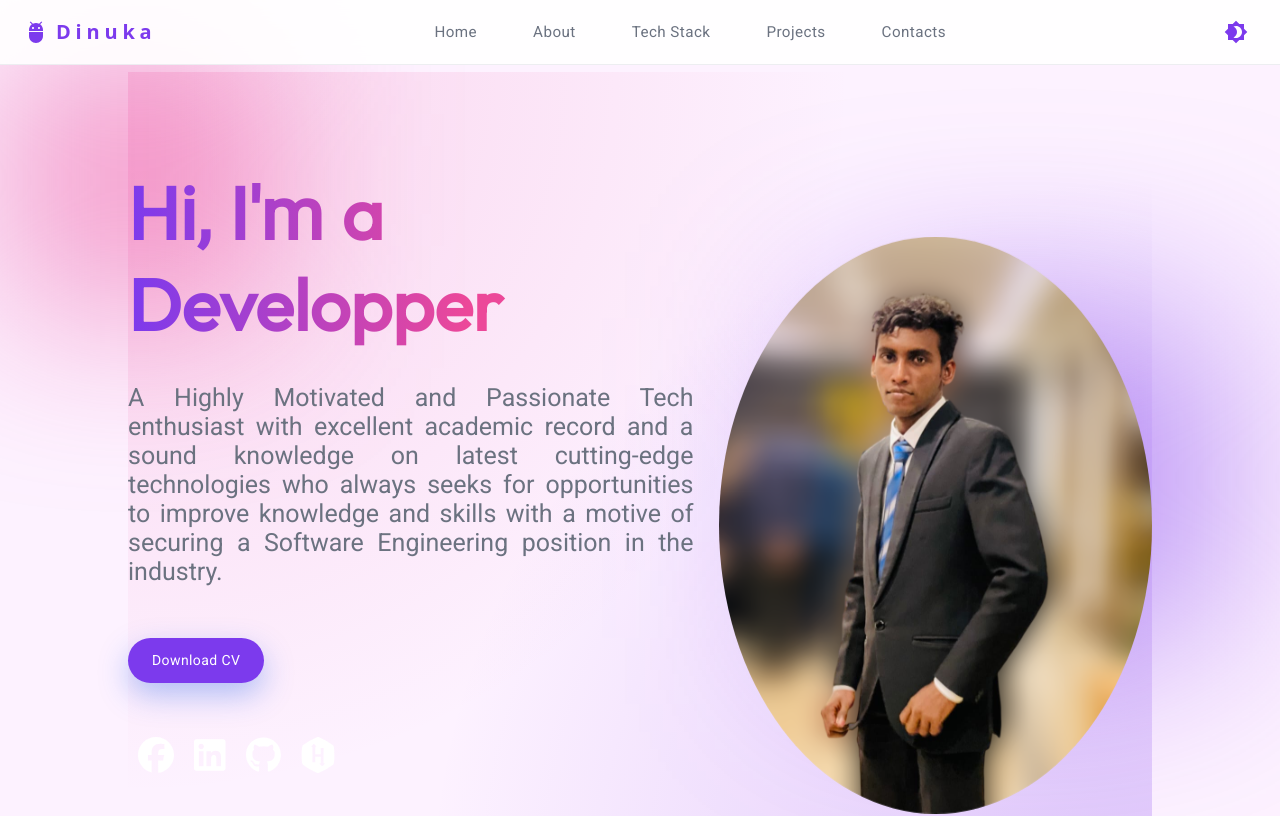
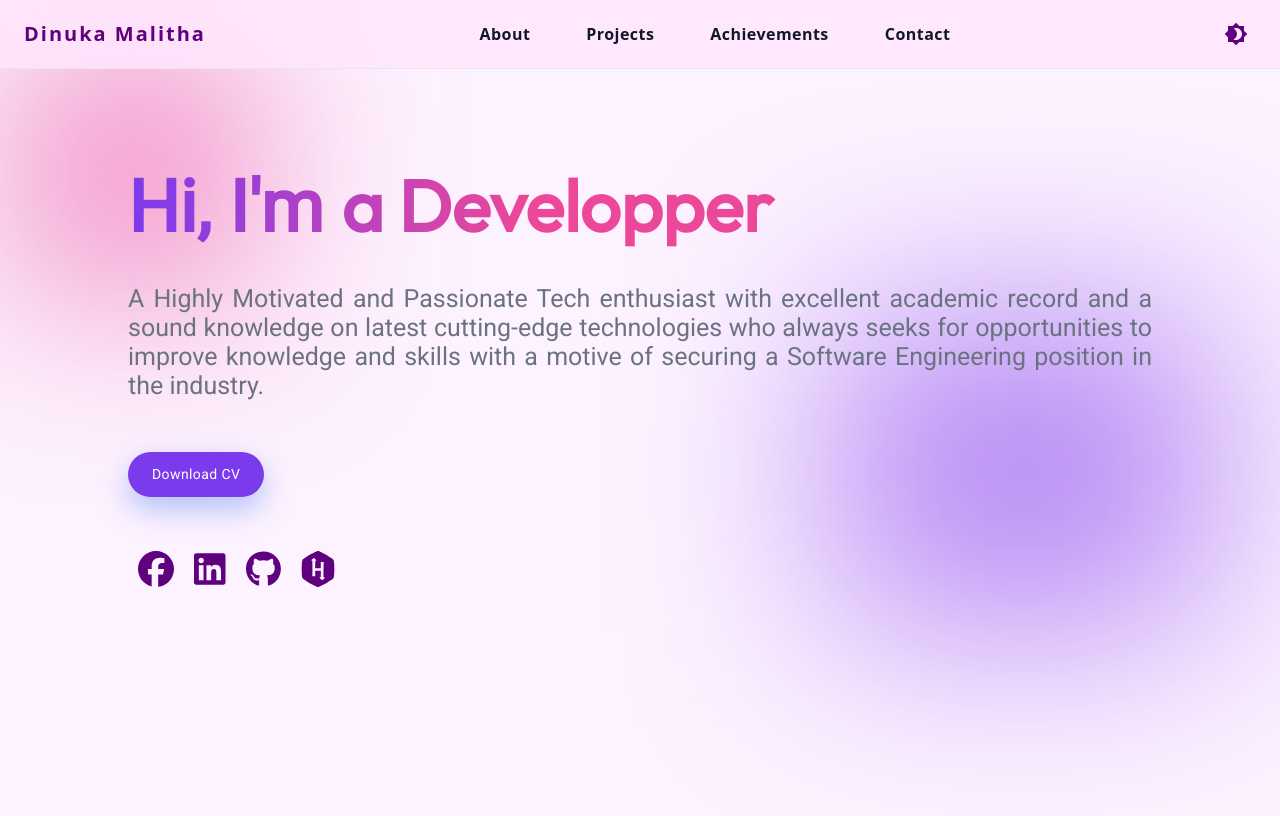
Before and after one commit to dinukamalitha/my-portfolio, a React (Vite) app: page / in a window 1280 px wide. Shown: the top 816 px of the page. Built offline with nearby package versions, Linux system fonts and the light colour scheme.

Commit message:
home mage updated

```diff
--- a/src/components/home/home.jsx
+++ b/src/components/home/home.jsx
@@ -1,14 +1,14 @@
 // eslint-disable-next-line no-unused-vars
 import * as React from 'react';
-import {getImageUrl} from "../../utils.js";
+import { getImageUrl } from "../../utils.js";
 import styles from "./home.module.css";
 import Button from "@mui/material/Button";
 import { ReactTyped } from "react-typed";
-import {FontAwesomeIcon} from "@fortawesome/react-fontawesome";
-import {faFacebook, faGithub, faHackerrank, faLinkedin} from "@fortawesome/free-brands-svg-icons";
+import { FontAwesomeIcon } from "@fortawesome/react-fontawesome";
+import { faFacebook, faGithub, faHackerrank, faLinkedin } from "@fortawesome/free-brands-svg-icons";
 
-export const Home = () =>{
-    return(
+export const Home = () => {
+    return (
         <section id="home" className={styles.container}>
             <div className={styles.content}>
                 <h1 className={styles.title}>
@@ -30,8 +30,8 @@ export const Home = () =>{
 
                 <Button
                     variant="contained"
-                    href="/DINUKAMALITHA-CV.pdf"
-                    download="Resume.pdf"
+                    href="src/assets/cv/Dinuka Malitha_SE.pdf"
+                    download="Dinuka Malitha_Resume.pdf"
                     sx={{
                         borderRadius: '9999px',
                         padding: '10px 24px',
@@ -51,28 +51,28 @@ export const Home = () =>{
                 <ul className={styles.socialIcons}>
                     <li>
                         <a href="https://facebook.com/dinuka.malitha.9">
-                            <FontAwesomeIcon icon={faFacebook}/>
+                            <FontAwesomeIcon icon={faFacebook} />
                         </a>
                     </li>
                     <li>
                         <a href="https://www.linkedin.com/in/dinuka-malitha/">
-                            <FontAwesomeIcon icon={faLinkedin}/>
+                            <FontAwesomeIcon icon={faLinkedin} />
                         </a>
                     </li>
                     <li>
                         <a href="https://github.com/dinukamalitha">
-                            <FontAwesomeIcon icon={faGithub}/>
+                            <FontAwesomeIcon icon={faGithub} />
                         </a>
                     </li>
                     <li>
                         <a href="https://www.hackerrank.com/dm2001">
-                            <FontAwesomeIcon icon={faHackerrank}/>
+                            <FontAwesomeIcon icon={faHackerrank} />
                         </a>
                     </li>
                 </ul>
             </div>
 
-            <img src={getImageUrl("profile.png")} alt="profile" className={styles.profileImg}/>
+            {/* <img src={getImageUrl("profile.png")} alt="profile" className={styles.profileImg} /> */}
 
             <div className={styles.topBlur}></div>
             <div className={styles.bottomBlur}></div>
--- a/src/components/home/home.module.css
+++ b/src/components/home/home.module.css
@@ -1,20 +1,18 @@
 @import "../../vars.css";
 
-.container{
+.container {
     position: relative;
     display: flex;
     align-items: center;
     justify-content: space-between;
-    margin-top: 72px;
     z-index: 1;
+    margin-top: 5%;
     margin-left: 10%;
     margin-right: 10%;
     padding: 96px 0 72px 0;
-    background: radial-gradient(circle at top left, rgba(236, 72, 153, 0.18), transparent 55%),
-    radial-gradient(circle at bottom right, rgba(124, 58, 237, 0.24), transparent 55%);
 }
 
-.content{
+.content {
     display: flex;
     flex-direction: column;
     align-items: flex-start;
@@ -22,25 +20,23 @@
     z-index: 1;
 }
 
-.title{
+.title {
     font-size: 72px;
     font-weight: 900;
     margin-bottom: 33px;
     font-family: var(--font-roboto);
-    background: linear-gradient(
-    90deg,
-    var(--color-primary) 0%,
-    var(--color-accent) 60%
-    );
+    background: linear-gradient(90deg,
+            var(--color-primary) 0%,
+            var(--color-accent) 60%);
     -webkit-text-fill-color: transparent;
     -webkit-background-clip: text;
 }
 
-.typedText{
+.typedText {
     color: var(--color-primary);
 }
 
-.description{
+.description {
     font-size: 25px;
     font-family: var(--font-roboto);
     margin-bottom: 52px;
@@ -48,11 +44,11 @@
     color: var(--color-text-muted);
 }
 
-.contactBtn{
+.contactBtn {
     border-radius: 25px;
 }
 
-.profileImg{
+.profileImg {
     margin: 5% 0 0 2.5%;
     border-radius: 50%;
     width: 50%;
@@ -65,18 +61,20 @@
 }
 
 @keyframes floating {
-    0%{
+    0% {
         transform: translate(0, 0px);
     }
-    50%{
+
+    50% {
         transform: translate(0, 10px);
     }
-    100%{
+
+    100% {
         transform: translate(0, -0px);
     }
 }
 
-.topBlur{
+.topBlur {
     position: absolute;
     width: 15vw;
     height: 20vw;
@@ -89,7 +87,7 @@
     z-index: 0;
 }
 
-.bottomBlur{
+.bottomBlur {
     position: absolute;
     width: 30vw;
     height: 25vw;
@@ -102,7 +100,7 @@
     z-index: 0;
 }
 
-.socialIcons{
+.socialIcons {
     position: relative;
     display: flex;
     justify-content: center;
@@ -111,13 +109,13 @@
     flex-wrap: wrap;
 }
 
-.socialIcons li{
+.socialIcons li {
     list-style: none;
 }
 
-.socialIcons li a{
+.socialIcons li a {
     font-size: 2.25em;
-    color: #fff;
+    color: var(--color-social-icons);
     margin: 0 10px;
     display: inline-block;
     transition: 0.5s;
@@ -127,34 +125,44 @@
     transform: translateY(-10px);
 }
 
-@media screen and (max-width: 830px){
-    .container{
+@media screen and (max-width: 830px) {
+    .container {
         flex-direction: column-reverse;
     }
-    .content{
+
+    .content {
         align-items: center;
         margin-top: 25px;
     }
-    .title{
+
+    .title {
         font-size: 52px;
     }
-    .description{
+
+    .description {
         font-size: 28px;
     }
 }
 
-@media screen and (max-width: 600px){
-    .container{
+@media screen and (max-width: 600px) {
+    .container {
         flex-direction: column-reverse;
     }
-    .content{
+
+    .content {
         align-items: center;
         margin-top: 25px;
     }
-    .title{
-        font-size: 40px;
+
+    .title {
+        font-size: 32px;
     }
-    .description{
+
+    .description {
         font-size: 24px;
     }
+
+    .profileImg {
+        display: none;
+    }
 }
--- a/src/components/navabar/navbar.jsx
+++ b/src/components/navabar/navbar.jsx
@@ -12,9 +12,9 @@ import MenuItem from '@mui/material/MenuItem';
 import AdbIcon from '@mui/icons-material/Adb';
 import Brightness4Icon from '@mui/icons-material/Brightness4';
 import Brightness7Icon from '@mui/icons-material/Brightness7';
-import {applyTheme, getInitialTheme} from "../../utils.js";
+import { applyTheme, getInitialTheme } from "../../utils.js";
 
-const pages = ['Home', 'About', 'Tech Stack', 'Projects', 'Contacts'];
+const pages = ['About', 'Projects', 'Achievements', 'Contact'];
 
 export const Navbar = () => {
     const [anchorElNav, setAnchorElNav] = React.useState(null);
@@ -47,15 +47,17 @@ export const Navbar = () => {
             position="fixed"
             elevation={0}
             sx={{
-                backgroundColor: 'rgba(255,255,255,0.9)',
-                backdropFilter: 'blur(12px)',
+                backgroundColor: 'var(--color-bg-navbar)',
+                backdropFilter: 'blur(16px)',
+                WebkitBackdropFilter: 'blur(16px)',
                 color: 'var(--color-text)',
-                borderBottom: '1px solid rgba(229,231,235,0.7)',
+                borderBottom: '1px solid var(--color-border)',
+                transition: 'all 0.3s ease',
             }}
         >
             <Container maxWidth="xl">
                 <Toolbar disableGutters>
-                    <AdbIcon sx={{ display: { xs: 'none', md: 'flex' }, mr: 1, color: 'var(--color-primary)' }} />
+                    {/* <AdbIcon sx={{ display: { xs: 'none', md: 'flex' }, mr: 1, color: 'var(--color-primary)' }} /> */}
                     <Typography
                         variant="h6"
                         noWrap
@@ -66,12 +68,12 @@ export const Navbar = () => {
                             display: { xs: 'none', md: 'flex' },
                             fontFamily: 'Poppins, system-ui, -apple-system, BlinkMacSystemFont, \"Segoe UI\", sans-serif',
                             fontWeight: 700,
-                            letterSpacing: '.3rem',
-                            color: 'var(--color-primary)',
+                            letterSpacing: '.125rem',
+                            color: 'var(--color-social-icons)',
                             textDecoration: 'none',
                         }}
                     >
-                        Dinuka
+                        Dinuka Malitha
                     </Typography>
 
                     <Box sx={{ flexGrow: 1, display: { xs: 'flex', md: 'none' } }}>
@@ -104,8 +106,24 @@ export const Navbar = () => {
                             }}
                         >
                             {pages.map((page) => (
-                                <MenuItem key={page} onClick={() => handleMenuItemClick(page.toLowerCase())}>
-                                    <Typography textAlign="center">
+                                <MenuItem
+                                    key={page}
+                                    onClick={() => handleMenuItemClick(page.toLowerCase())}
+                                    sx={{
+                                        mx: 1,
+                                        mb: 0.5,
+                                        borderRadius: '8px',
+                                        transition: 'all 0.2s',
+                                        '&:hover': {
+                                            backgroundColor: 'var(--color-primary)',
+                                            color: '#ffffff',
+                                            '& .MuiTypography-root': {
+                                                color: '#ffffff',
+                                            }
+                                        }
+                                    }}
+                                >
+                                    <Typography textAlign="center" fontWeight="500" fontFamily="Poppins, sans-serif">
                                         {page}
                                     </Typography>
                                 </MenuItem>
@@ -113,7 +131,7 @@ export const Navbar = () => {
                         </Menu>
                     </Box>
 
-                    <AdbIcon sx={{ display: { xs: 'flex', md: 'none' }, mr: 1, color: 'var(--color-primary)' }} />
+                    {/* <AdbIcon sx={{ display: { xs: 'flex', md: 'none' }, mr: 1, color: 'var(--color-primary)' }} /> */}
                     <Typography
                         variant="h5"
                         noWrap
@@ -125,12 +143,12 @@ export const Navbar = () => {
                             flexGrow: 1,
                             fontFamily: 'Poppins, system-ui, -apple-system, BlinkMacSystemFont, \"Segoe UI\", sans-serif',
                             fontWeight: 700,
-                            letterSpacing: '.3rem',
-                            color: 'var(--color-primary)',
+                            letterSpacing: '.125rem',
+                            color: 'var(--color-social-icons)',
                             textDecoration: 'none',
                         }}
                     >
-                        Dinuka
+                        Dinuka Malitha
                     </Typography>
 
                     <Box sx={{ flexGrow: 10, display: { xs: 'none', md: 'flex' }, justifyContent: 'center' }}>
@@ -140,16 +158,21 @@ export const Navbar = () => {
                                 onClick={() => handleMenuItemClick(page.toLowerCase())}
                                 sx={{
                                     my: 1.5,
-                                    mx: 1.5,
-                                    color: 'var(--color-text-muted)',
+                                    mx: 1,
+                                    color: 'var(--color-text)',
                                     textTransform: 'none',
-                                    fontWeight: 500,
-                                    fontSize: '0.95rem',
-                                    borderRadius: '9999px',
-                                    px: 2,
+                                    fontWeight: 600,
+                                    fontSize: '1rem',
+                                    fontFamily: 'Poppins, system-ui, -apple-system, BlinkMacSystemFont, "Segoe UI", sans-serif',
+                                    borderRadius: '12px',
+                                    px: 2.5,
+                                    py: 1,
+                                    transition: 'all 0.3s cubic-bezier(0.4, 0, 0.2, 1)',
                                     '&:hover': {
-                                        backgroundColor: 'rgba(124, 58, 237, 0.08)',
-                                        color: 'var(--color-primary)',
+                                        backgroundColor: 'var(--color-primary)',
+                                        color: '#ffffff',
+                                        transform: 'translateY(-2px)',
+                                        boxShadow: '0 4px 12px rgba(124, 58, 237, 0.3)',
                                     },
                                 }}
                             >
@@ -165,9 +188,9 @@ export const Navbar = () => {
                         aria-label="Toggle light/dark theme"
                     >
                         {theme === 'dark' ? (
-                            <Brightness7Icon sx={{ color: 'var(--color-accent)' }} />
+                            <Brightness7Icon sx={{ color: 'var(--color-social-icons)' }} />
                         ) : (
-                            <Brightness4Icon sx={{ color: 'var(--color-primary)' }} />
+                            <Brightness4Icon sx={{ color: 'var(--color-social-icons)' }} />
                         )}
                     </IconButton>
                 </Toolbar>
--- a/src/vars.css
+++ b/src/vars.css
@@ -1,36 +1,56 @@
-:root{
+:root {
     /* Core Text Colors */
     --color-text: #111827;
     --color-text-white: #FFFFFF;
     --color-text-muted: #6B7280;
 
     /* Brand & Accent - pinkish purple (light theme defaults) */
-    --color-primary: #7C3AED;       /* purple */
-    --color-primary-dark: #5B21B6;  /* darker purple */
-    --color-accent: #EC4899;        /* pink */
+    --color-primary: #7C3AED;
+    /* purple */
+    --color-primary-dark: #5B21B6;
+    /* darker purple */
+    --color-accent: #EC4899;
+    --color-accent-dark: #f472b6;
+
+    /* social icons */
+    --color-social-icons: #5f017e;
+    --color-social-icons-dark: #cbaefe;
 
     /* Surfaces & Backgrounds */
-    --color-bg: #FDF2FF;            /* very light pink/purple wash */
+    --color-bg: #FDF2FF;
+    --color-bg-navbar: rgba(255, 230, 253, 0.85); /* #ffe6fd with alpha */
+    --color-bg-navbar-dark: rgba(38, 25, 67, 0.85); /* #261943 with alpha */
+
+    /* very light pink/purple wash */
     --color-surface: #FFFFFF;
-    --color-secondary: #FCE7F3;     /* soft pink for subtle sections/chips */
+    --color-secondary: #FCE7F3;
+    /* soft pink for subtle sections/chips */
     --color-border: #E5E7EB;
-    --color-dark: #020617;          /* deep background if needed */
+    --color-dark: #020617;
+    /* deep background if needed */
 
     /* Typography */
     --font-roboto: "roboto";
 }
 
 /* Dark theme overrides */
-[data-theme="dark"]{
+[data-theme="dark"] {
     --color-text: #E5E7EB;
     --color-text-white: #F9FAFB;
     --color-text-muted: #9CA3AF;
 
-    --color-primary: #A855F7;        /* brighter purple for dark bg */
+    --color-primary: #A855F7;
+    /* brighter purple for dark bg */
     --color-primary-dark: #7C3AED;
     --color-accent: #F472B6;
 
-    --color-bg: #020617;             /* near-black slate */
+    /* social icons override */
+    --color-social-icons: var(--color-social-icons-dark);
+    --color-bg-navbar: var(--color-bg-navbar-dark);
+    --color-accent: var(--color-accent-dark);
+
+    --color-bg: #020617;
+    /* near-black slate */
     --color-surface: #020617;
     --color-secondary: #111827;
     --color-border: #1F2937;
```
Also changed, not shown: src/utils.js (line endings or trailing spaces), 2 other files (tests, documents, lock files or other folders). Lines whose indentation alone changed are shown as unchanged.
